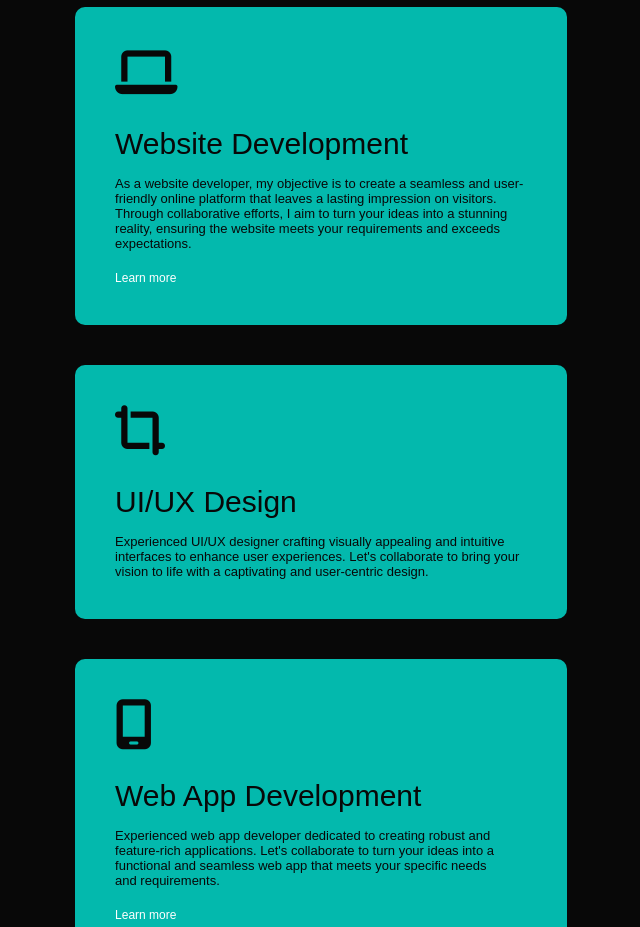
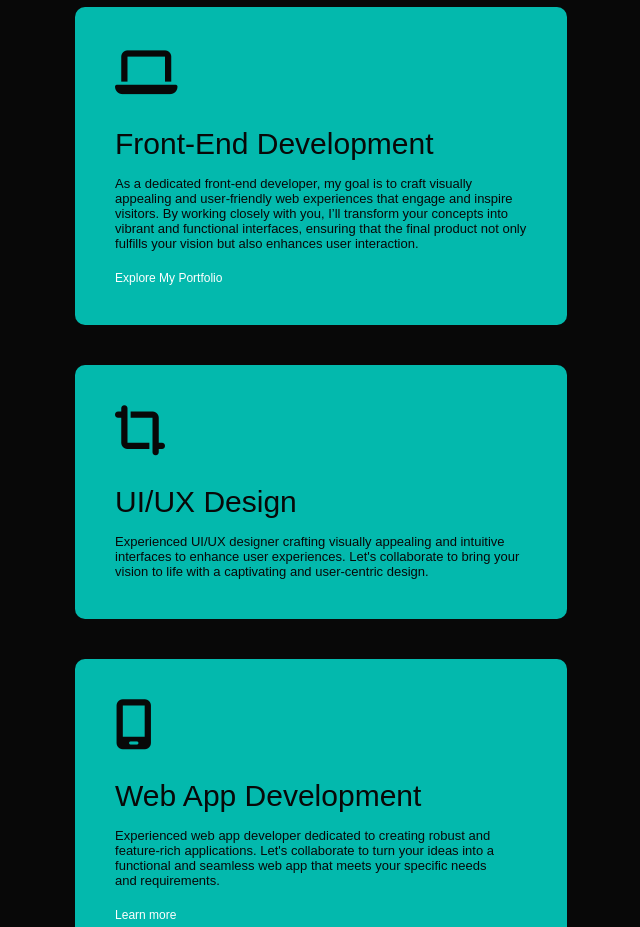
Before and after one commit to AmandaNokubonga/Portfolio-Profile, a plain HTML site: page index.html in a window 1280 px wide. Shown: the part 1520-2447 px from the top of the page, without its empty margins (524-1164 px from the left). Drawn offline with Linux system fonts and the light colour scheme.

Commit message:
Update index.html

```diff
--- a/index.html
+++ b/index.html
@@ -134,15 +134,11 @@
         <div class="services-list">
           <div>
             <i class="fa-solid fa-laptop"></i>
-            <h2>Website Development</h2>
-            <p>
-              As a website developer, my objective is to create a seamless and
-              user-friendly online platform that leaves a lasting impression on
-              visitors. Through collaborative efforts, I aim to turn your ideas
-              into a stunning reality, ensuring the website meets your
-              requirements and exceeds expectations.
-            </p>
-            <a href="https://portfolio-ten-mu-86.vercel.app/" target="_blank">Learn more</a>
+           <h2>Front-End Development</h2>
+<p>
+  As a dedicated front-end developer, my goal is to craft visually appealing and user-friendly web experiences that engage and inspire visitors. By working closely with you, I’ll transform your concepts into vibrant and functional interfaces, ensuring that the final product not only fulfills your vision but also enhances user interaction.
+</p>
+<a href="https://portfolio-ten-mu-86.vercel.app/" target="_blank">Explore My Portfolio</a>
           </div>
           <div>
             <i class="fa-solid fa-crop-simple"></i>
```
